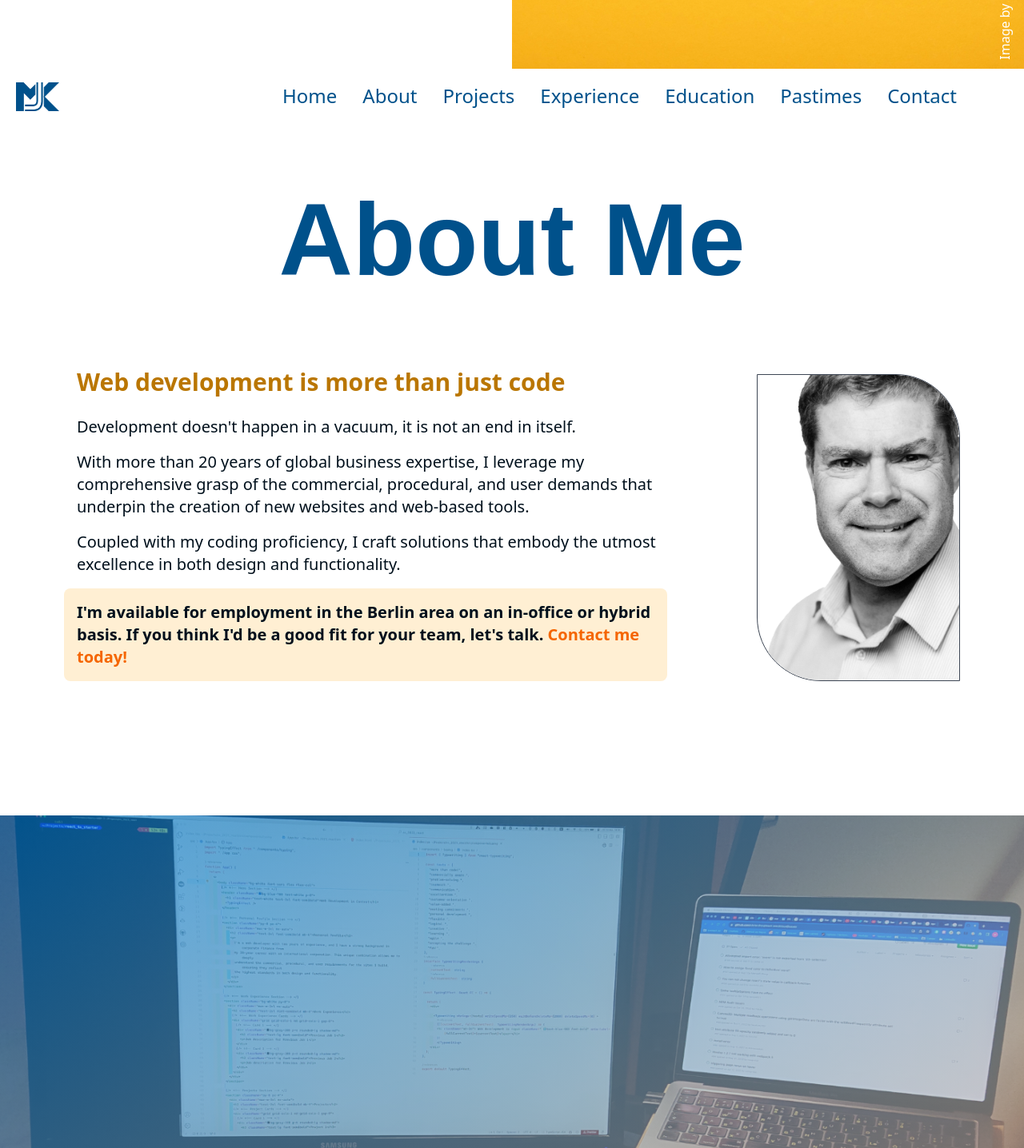
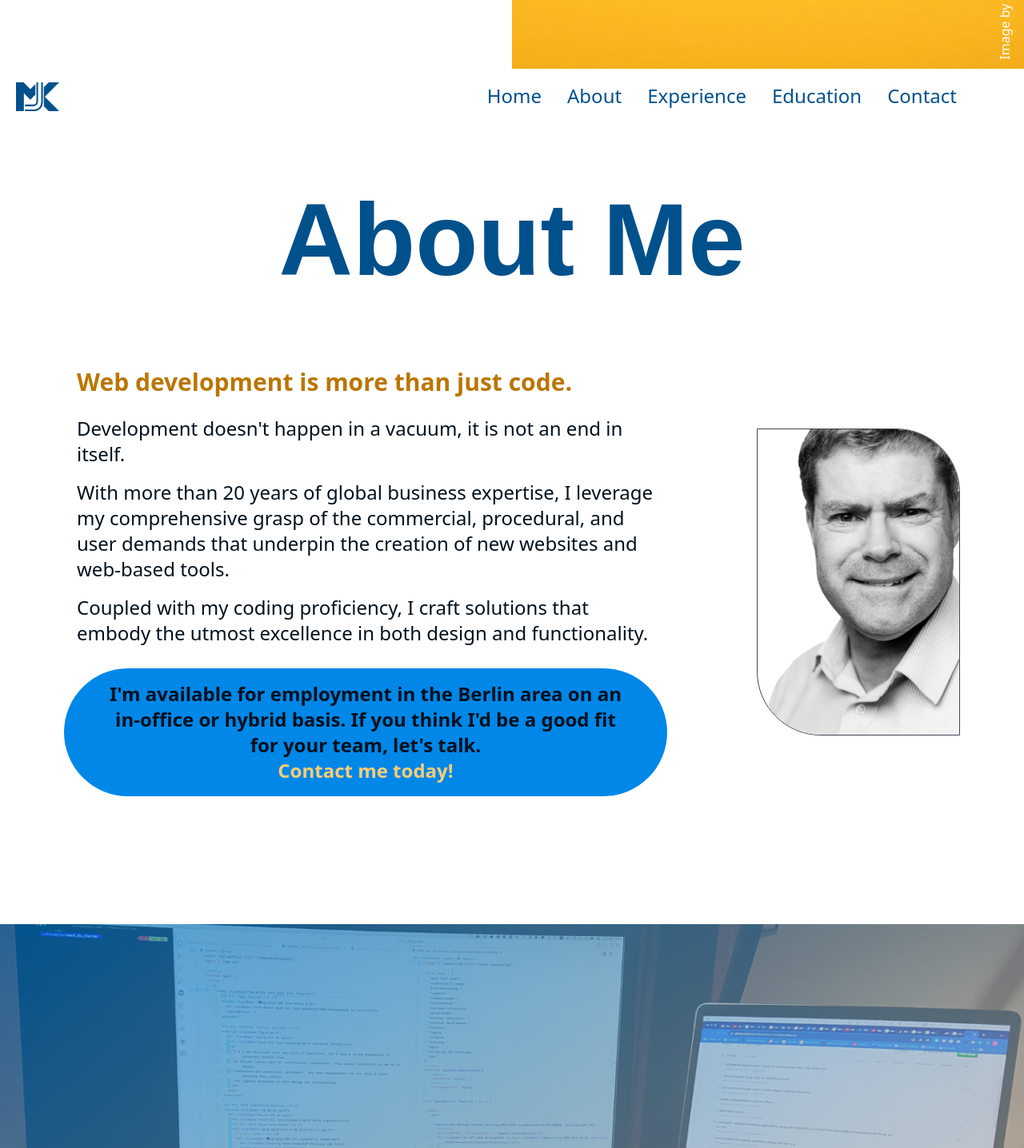
Before and after one commit to mjkeeble/cv_2023_react, a React (Vite) app: page / in a window 1280 px wide. Shown: the part 714-2150 px from the top of the page at 80% size. Built offline with nearby package versions, Linux system fonts and the light colour scheme.

Commit message:
update styling

```diff
--- a/src/components/about/index.tsx
+++ b/src/components/about/index.tsx
@@ -3,26 +3,34 @@ export const About = () => {
     <section id="About" className="py-20 min-h-[calc(100vh)] flex flex-col justify-center">
       <div className="">
         <h2 className="text-6xl sm:text-7xl md:text-9xl font-semibold mb-4 font-mjk-bold text-blue-600">About Me</h2>
-        <div className="lg:px-20 px-7 py-20 text-center gap-5 lg-text-start flex md:flex-row flex-col-reverse justify-between lg:gap-28 items-center">
+        <div className="lg:px-20 px-7 py-20 text-center gap-5 lg-text-start flex lg:flex-row flex-col-reverse justify-between lg:gap-28 items-center">
           <div className="flex flex-col justify-center">
-            <h2 className="text-papaya-200 text-left text-3xl font-bold pb-4 pl-4">
-              Web development is more than just code
+            <h2 className="text-papaya-200 text-left text-xl md:text-3xl font-bold pb-4 pl-4">
+              Web development is more than just code.
             </h2>
-            <p className="text-left text-xl text-blue-300 my-2 pl-4">
+            <p className="text-left md:text-xl xl:text-2xl text-blue-300 my-2 pl-4">
               Development doesn't happen in a vacuum, it is not an end in itself.
             </p>
-            <p className="text-left text-xl text-blue-300 my-2 pl-4">
+            <p className="text-left md:text-xl xl:text-2xl text-blue-300 my-2 pl-4">
               With more than 20 years of global business expertise, I leverage my comprehensive grasp of the commercial,
               procedural, and user demands that underpin the creation of new websites and web-based tools.
             </p>
-            <p className="text-left text-xl text-blue-300 my-2 pl-4">
+            <p className="text-left md:text-xl xl:text-2xl text-blue-300 my-2 pl-4">
               Coupled with my coding proficiency, I craft solutions that embody the utmost excellence in both design and
               functionality.
             </p>
-            <p className="bg-papaya text-left text-xl text-blue-300 my-2 p-4 font-semibold rounded-lg">
-              I'm available for employment in the Berlin area on an in-office or hybrid basis. If you think I'd be a
-              good fit for your team, let's talk. <span className="font-bold text-peach-300">Contact me today!</span>
-            </p>
+            <div className="rounded-full bg-blue-700 py-4 px-6 mt-5 max-w-[calc(100vw_*_0.95)]">
+              <p className="text-center text-xl md:text-2xl text-blue-300 px-4 lg:px-6 font-semibold rounded-lg">
+                I'm available for employment in the Berlin area on an in-office or hybrid basis. If you think I'd be a
+                good fit for your team, let's talk.
+              </p>{" "}
+              <a
+                className="text-xl md:text-2xl font-black text-papaya-400 hover:text-papaya-300"
+                href="mailto:abc@example.com"
+              >
+                Contact me today!
+              </a>
+            </div>
           </div>
           <img
             src="/Bewerbungsfoto.png"
--- a/src/components/education/index.tsx
+++ b/src/components/education/index.tsx
@@ -1,19 +1,20 @@
 import { useState } from "react";
 import { Qualification } from "../../types";
 import education from "../../data/education.json";
-import {QualificationModal} from "./modal";
+import { QualificationModal } from "./modal";
 import { BsInfoCircleFill as Info } from "react-icons/bs";
-import {IconContext} from "react-icons";
+import { IconContext } from "react-icons";
 
 export const Education: React.FC = () => {
   return (
     <section
-      id="Experience"
+      id="Education"
       className="bg-white py-8 pt-20 pb-4 min-h-[calc(100vh_-_70px)] flex flex-col justify-center"
     >
       <div className="mx-auto">
         <h2 className="text-6xl font-semibold mb-4 font-mjk-bold">Education and Training</h2>
-        {/* <!-- Work Experience Cards --> */}
+
+        {/* <!-- Education Cards --> */}
         <div className="flex flex-row flex-wrap justify-center">
           {education.qualifications.map((qualification: Qualification) => (
             <QualificationCard {...qualification} key={qualification.id} />
@@ -36,7 +37,7 @@ const QualificationCard = (qualification: Qualification) => {
 
   return (
     <>
-      <div className="relative bg-papaya-400 p-4 rounded-lg shadow-md m-5 h-40 w-[400px]">
+      <div className="relative bg-charcoal-800 p-4 rounded-lg shadow-md m-5 h-40 w-[400px]">
         <div className="flex items-center flex-col mb-5 min-h-[58px] grow">
           <div className="h-14">
             <img
@@ -53,7 +54,7 @@ const QualificationCard = (qualification: Qualification) => {
         </div>
         {qualification.description && (
           <>
-            <div className="absolute -right-3 -bottom-3 h-11 w-11 bg-papaya-400 rounded-full"></div>
+            <div className="absolute -right-3 -bottom-3 h-10 w-10 bg-papaya-400 rounded-full"></div>
             <IconContext.Provider value={{ className: "text-blue-600 hover:text-blue-300 text-5xl" }}>
               <button className="absolute -right-4 -bottom-4" onClick={handleClick}>
                 <Info />
--- a/src/components/education/modal.tsx
+++ b/src/components/education/modal.tsx
@@ -18,9 +18,9 @@ export const QualificationModal: React.FC<ModalProps> = ({handleClick, qualifica
   return (
     // {/* Blur layer */}
     <div className="fixed z-[200] inset-0 flex items-center justify-center">
-      <div className="absolute inset-0 bg-charcoal-900 bg-opacity-80 backdrop-blur-sm flex items-center justify-center">
+      <div className="absolute inset-0 bg-papaya-500 bg-opacity-80 backdrop-blur-sm flex items-center justify-center">
         {/* Modal */}
-        <div className=" bg-papaya-400 backdrop-opacity-100 shadow-gray-300 rounded-lg overflow-hidden shadow-xl max-w-screen-lg w-full max-h-[calc(100vh_*_0.8)] overflow-y-auto m-4">
+        <div className=" bg-charcoal-800 backdrop-opacity-100 shadow-gray-300 rounded-lg overflow-hidden shadow-xl max-w-screen-lg w-full max-h-[calc(100vh_*_0.8)] overflow-y-auto m-4">
           {/* image */}
           <div className={`flex justify-center`}>
             <img
@@ -30,16 +30,12 @@ export const QualificationModal: React.FC<ModalProps> = ({handleClick, qualifica
             />
           </div>
 
-
           {/* Header section */}
           <div className="m-4 mb-5">
             <h1 className="text-left font-bold text-4xl lg:text-5xl">{qualification.institute}</h1>
           </div>
           <div className="mx-4 mb-5">
-
-                <h2 className="text-left text-2xl font-semibold">
-                  {qualification.title}
-                </h2>
+            <h2 className="text-left text-2xl font-semibold">{qualification.title}</h2>
             <p className="text-left">
               {`${formatDate(qualification.startDate)} - ${
                 qualification.endDate ? formatDate(qualification.endDate) : "present"
@@ -53,10 +49,9 @@ export const QualificationModal: React.FC<ModalProps> = ({handleClick, qualifica
           {/* Button section */}
           <div className="flex justify-center m-8">
             <button
-              className="bg-blue-600 hover:bg-blue-700 text-papaya-400 font-bold py-2 px-4 rounded mx-8 shadow-lg shadow-blue-600"
+              className="bg-papaya-300 hover:bg-papaya-400 text-charcoal-400 font-bold py-2 px-4 rounded mx-8 shadow-lg shadow-blue-600"
               onClick={handleClick}
             >
-
               Close
             </button>
           </div>
--- a/src/components/navbar/index.tsx
+++ b/src/components/navbar/index.tsx
@@ -31,22 +31,22 @@ export const Navbar: React.FC = () => {
               About
             </li>
           </Link>
-          <Link spy={true} smooth={true} to="Projects">
-            <li
-              className="py-4 text-blue-600 border-b border-charcoal-800 hover:bg-charcoal-800 hover:rounded cursor-pointer"
-              onClick={handleClick}
-            >
-              Projects
-            </li>
-          </Link>
           <Link spy={true} smooth={true} to="Experience">
             <li
               className="py-4 text-blue-600 border-b border-charcoal-800 hover:bg-charcoal-800 hover:rounded cursor-pointer"
               onClick={handleClick}
             >
-              Work Experience
+              Professional Experience
             </li>
           </Link>
+          {/* <Link spy={true} smooth={true} to="Projects">
+                <li
+                  className="py-4 text-blue-600 border-b border-charcoal-800 hover:bg-charcoal-800 hover:rounded cursor-pointer"
+                  onClick={handleClick}
+                >
+                  Projects
+                </li>
+              </Link> */}
           <Link spy={true} smooth={true} to="Education">
             <li
               className="py-4 text-blue-600 border-b border-charcoal-800 hover:bg-charcoal-800 hover:rounded cursor-pointer"
@@ -55,14 +55,14 @@ export const Navbar: React.FC = () => {
               Education
             </li>
           </Link>
-          <Link spy={true} smooth={true} to="Pastimes">
+          {/* <Link spy={true} smooth={true} to="Pastimes">
             <li
               className="py-4 text-blue-600 border-b border-charcoal-800 hover:bg-charcoal-800 hover:rounded cursor-pointer"
               onClick={handleClick}
             >
               Pastimes
             </li>
-          </Link>
+          </Link> */}
           <Link spy={true} smooth={true} to="Contact">
             <li
               className="py-4 text-blue-600 border-b border-charcoal-800 hover:bg-charcoal-800 hover:rounded cursor-pointer"
@@ -95,26 +95,26 @@ export const Navbar: React.FC = () => {
                   About
                 </li>
               </Link>
-              <Link spy={true} smooth={true} to="Projects">
-                <li className="text-blue-600 hover:text-blue-300 border-b-2 border-white hover:border-blue-300 transition cursor-pointer">
-                  Projects
-                </li>
-              </Link>
               <Link spy={true} smooth={true} to="Experience">
                 <li className="text-blue-600 hover:text-blue-300 border-b-2 border-white hover:border-blue-300 transition cursor-pointer">
                   Experience
                 </li>
               </Link>
+              {/* <Link spy={true} smooth={true} to="Projects">
+                <li className="text-blue-600 hover:text-blue-300 border-b-2 border-white hover:border-blue-300 transition cursor-pointer">
+                  Projects
+                </li>
+              </Link> */}
               <Link spy={true} smooth={true} to="Education">
                 <li className="text-blue-600 hover:text-blue-300 border-b-2 border-white hover:border-blue-300 transition cursor-pointer">
                   Education
                 </li>
               </Link>
-              <Link spy={true} smooth={true} to="Pastimes" onClick={handleClick}>
+              {/* <Link spy={true} smooth={true} to="Pastimes" onClick={handleClick}>
                 <li className="text-blue-600 hover:text-blue-300 border-b-2 border-white hover:border-blue-300 transition cursor-pointer">
                   Pastimes
                 </li>
-              </Link>
+              </Link> */}
               <Link spy={true} smooth={true} to="Contact" onClick={handleClick}>
                 <li className="text-blue-600 hover:text-blue-300 border-b-2 border-white hover:border-blue-300 transition cursor-pointer">
                   Contact
--- a/src/components/work-experience/index.tsx
+++ b/src/components/work-experience/index.tsx
@@ -61,7 +61,7 @@ const JobCard = (job: Job) => {
         </div>
         {job.responsibilities && (
           <>
-            <div className="absolute -right-3 -bottom-3 h-11 w-11 bg-papaya-400 rounded-full"></div>
+            <div className="absolute -right-3 -bottom-3 h-10 w-10 bg-papaya-400 rounded-full"></div>
             <IconContext.Provider value={{ className: "text-blue-600 hover:text-blue-300 text-5xl" }}>
               <button className="absolute -right-4 -bottom-4" onClick={handleClick}>
                 <Info />
```
Lines whose indentation alone changed are shown as unchanged.
